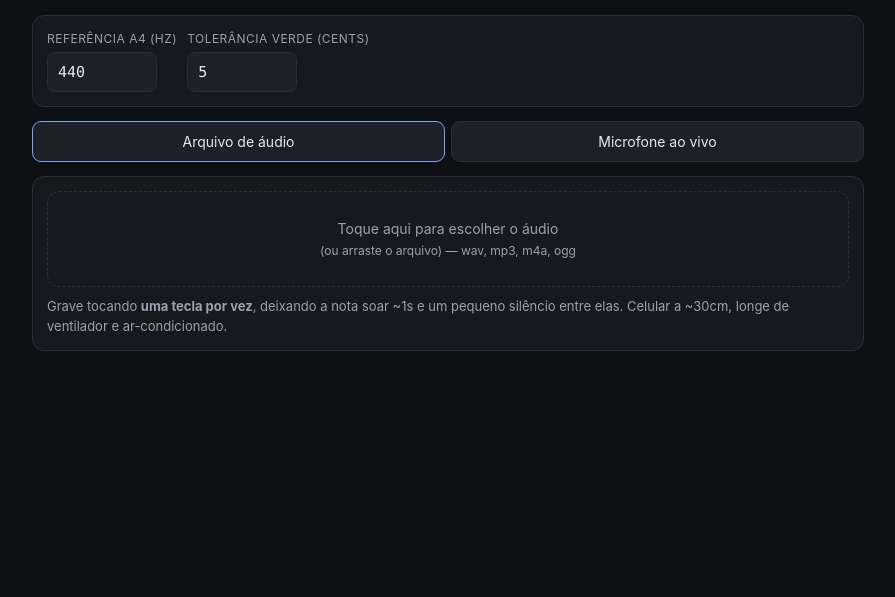
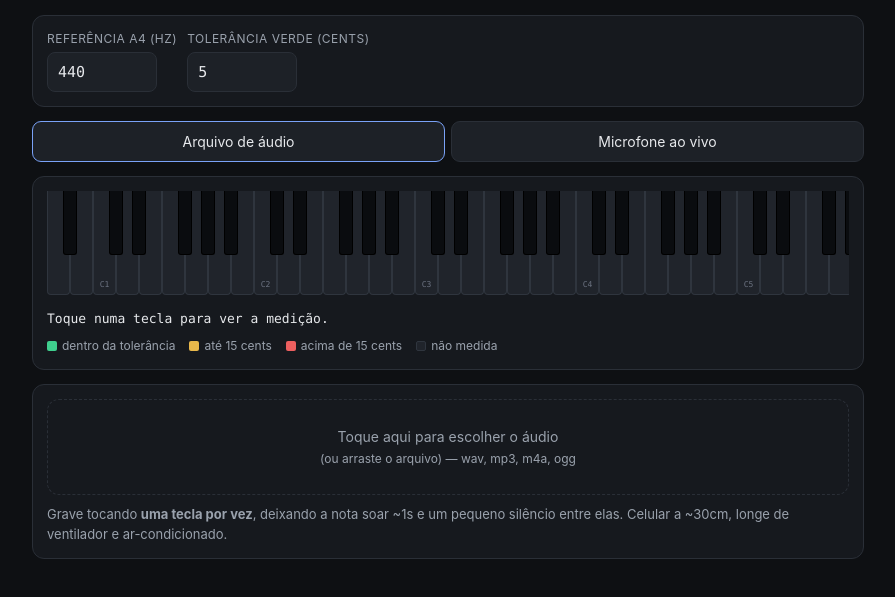
Before and after one commit to rafaellamounier-ship-it/pinofthecrop-landing, a plain HTML site: page afinador/index.html in a window 1280 px wide. Shown: the part 91-688 px from the top of the page, without its empty margins (192-1087 px from the left). Drawn offline with Linux system fonts and the light colour scheme.

Commit message:
Add 88-key keyboard map to tuner
Co-Authored-By: Claude Opus 5 <noreply@anthropic.com>
Claude-Session: https://claude.ai/code/session_01JmbBxDprTiVZkXMBYPaFBS

```diff
--- a/afinador/index.html
+++ b/afinador/index.html
@@ -54,6 +54,17 @@
   .kpis{display:flex;gap:18px;flex-wrap:wrap;font-family:var(--mono);font-size:13px;margin-bottom:10px}
   .kpis div span{color:var(--dim);font-size:11px;display:block;text-transform:uppercase;letter-spacing:.04em;font-family:-apple-system,sans-serif}
   progress{width:100%;height:6px;accent-color:var(--accent)}
+  .kbwrap{overflow-x:auto;-webkit-overflow-scrolling:touch;padding-bottom:6px}
+  .kb{position:relative;height:104px;user-select:none}
+  .wk,.bk{position:absolute;top:0;cursor:pointer}
+  .wk{height:104px;background:#20242b;border:1px solid #2f353e;border-top:none;border-radius:0 0 4px 4px}
+  .bk{height:64px;background:#0a0c0f;border:1px solid #000;border-top:none;border-radius:0 0 3px 3px;z-index:2}
+  .wk .lbl{position:absolute;bottom:3px;left:0;right:0;text-align:center;font-size:8px;
+    color:#6b7280;font-family:var(--mono)}
+  .wk.live,.bk.live{outline:2px solid var(--accent);outline-offset:-2px;z-index:3}
+  .legend{display:flex;gap:14px;flex-wrap:wrap;font-size:12px;color:var(--dim);margin-top:8px}
+  .legend i{display:inline-block;width:10px;height:10px;border-radius:2px;margin-right:5px;vertical-align:-1px}
+  #kbinfo{font-family:var(--mono);font-size:13px;margin-top:8px;min-height:20px}
 </style>
 </head>
 <body>
@@ -77,6 +88,17 @@
 <div class="tabs">
   <button id="tabFile" class="on">Arquivo de áudio</button>
   <button id="tabMic">Microfone ao vivo</button>
+</div>
+
+<div class="panel">
+  <div class="kbwrap"><div class="kb" id="kb"></div></div>
+  <div id="kbinfo">Toque numa tecla para ver a medição.</div>
+  <div class="legend">
+    <span><i style="background:#3fcf8e"></i>dentro da tolerância</span>
+    <span><i style="background:#e8b84b"></i>até 15 cents</span>
+    <span><i style="background:#ec5f5f"></i>acima de 15 cents</span>
+    <span><i style="background:#20242b;border:1px solid #2f353e"></i>não medida</span>
+  </div>
 </div>
 
 <!-- ============ ARQUIVO ============ -->
@@ -148,6 +170,64 @@ function noteOf(f, a4){
 }
 const cls = c => Math.abs(c)<=TOL() ? 'ok' : (Math.abs(c)<=15 ? 'warn' : 'bad');
 const col = c => Math.abs(c)<=TOL() ? '#3fcf8e' : (Math.abs(c)<=15 ? '#e8b84b' : '#ec5f5f');
+
+/* ---------- mapa do teclado (88 teclas, A0=21 a C8=108) ---------- */
+const BLACK = [1,3,6,8,10];
+const keyEls = {};
+let measured = {};   // midi -> linha medida
+function buildKeyboard(){
+  const kb = $('kb'); kb.innerHTML='';
+  const W = 23, BW = 14;
+  let w = 0;
+  for (let m=21; m<=108; m++){
+    const pc = m%12, isBlack = BLACK.includes(pc);
+    const el = document.createElement('div');
+    el.className = isBlack ? 'bk' : 'wk';
+    if (isBlack){
+      el.style.left = (w*W - BW/2) + 'px';
+      el.style.width = BW + 'px';
+    } else {
+      el.style.left = (w*W) + 'px';
+      el.style.width = W + 'px';
+      if (pc === 0){
+        const l = document.createElement('div');
+        l.className='lbl'; l.textContent = 'C'+(Math.floor(m/12)-1);
+        el.appendChild(l);
+      }
+      w++;
+    }
+    el.onclick = ()=> showKey(m);
+    keyEls[m] = el; kb.appendChild(el);
+  }
+  kb.style.width = (w*W) + 'px';
+}
+function paintKeyboard(rows){
+  measured = {};
+  for (const r of rows){
+    if (!measured[r.midi] || Math.abs(r.cents) > Math.abs(measured[r.midi].cents)) measured[r.midi] = r;
+  }
+  for (const m in keyEls){
+    const el = keyEls[m], r = measured[m];
+    el.style.background = r ? col(r.cents) : (BLACK.includes(m%12) ? '#0a0c0f' : '#20242b');
+  }
+}
+function showKey(m){
+  const r = measured[m];
+  const nm = NAMES[m%12] + (Math.floor(m/12)-1), lt = LATIN[m%12] + (Math.floor(m/12)-1);
+  $('kbinfo').innerHTML = r
+    ? `<b>${nm}</b> (${lt}) — ${r.freq.toFixed(2)} Hz — <b class="${cls(r.cents)}">${r.cents>=0?'+':''}${r.cents.toFixed(1)} cents</b>`
+    : `<b>${nm}</b> (${lt}) — <span style="color:var(--dim)">não medida</span>`;
+}
+let liveKey = null;
+function setLiveKey(m){
+  if (liveKey === m) return;
+  if (liveKey && keyEls[liveKey]) keyEls[liveKey].classList.remove('live');
+  liveKey = m;
+  if (m && keyEls[m]){
+    keyEls[m].classList.add('live');
+    keyEls[m].scrollIntoView({inline:'center', block:'nearest', behavior:'smooth'});
+  }
+}
 
 /* ---------- detecção de pitch: autocorrelação normalizada ---------- */
 function detectPitch(buf, sr, fmin, fmax){
@@ -315,6 +395,7 @@ function render(rows){
   $('tbl').innerHTML = html + '</tbody>';
 
   drawChart(rows);
+  paintKeyboard(rows);
 }
 
 function drawChart(rows){
@@ -407,6 +488,8 @@ $('micBtn').onclick = async ()=>{
       const needle=$('needle');
       needle.style.left = (50 + Math.max(-50,Math.min(50,nn.cents))) + '%';
       needle.style.background = col(nn.cents);
+      setLiveKey(nn.midi);
+      $('kbinfo').innerHTML = `<b>${nn.name}</b> (${nn.latin}) — ${f.toFixed(2)} Hz — <b class="${cls(nn.cents)}">${nn.cents>=0?'+':''}${nn.cents.toFixed(1)} cents</b>`;
     } else {
       hist=[]; $('mHz').textContent='aguardando som';
     }
@@ -429,6 +512,7 @@ $('tabFile').onclick = ()=>{ $('tabFile').classList.add('on'); $('tabMic').class
 $('tabMic').onclick = ()=>{ $('tabMic').classList.add('on'); $('tabFile').classList.remove('on');
   $('paneMic').classList.remove('hide'); $('paneFile').classList.add('hide'); };
 
+buildKeyboard();
 $('a4').onchange = $('tol').onchange = ()=>{ if(lastRows.length) render(lastRows); };
 window.addEventListener('resize', ()=> lastRows.length && drawChart(lastRows));
 </script>
```
